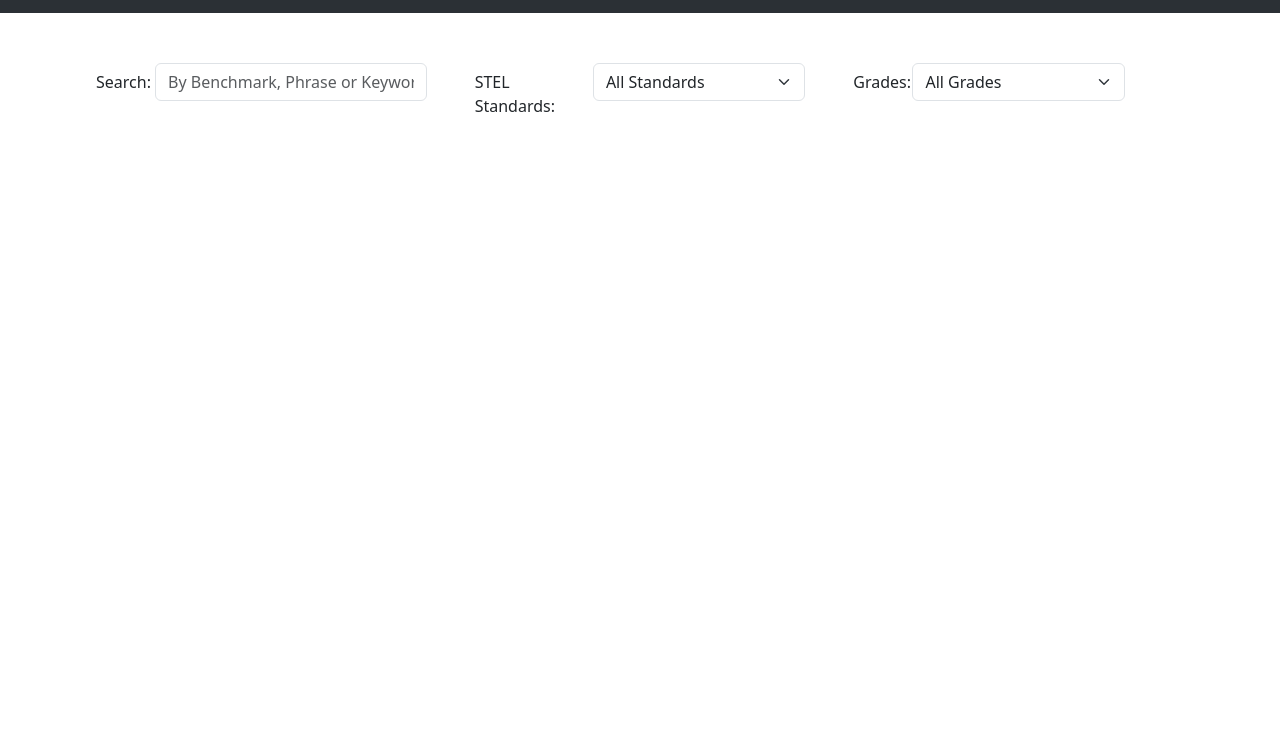
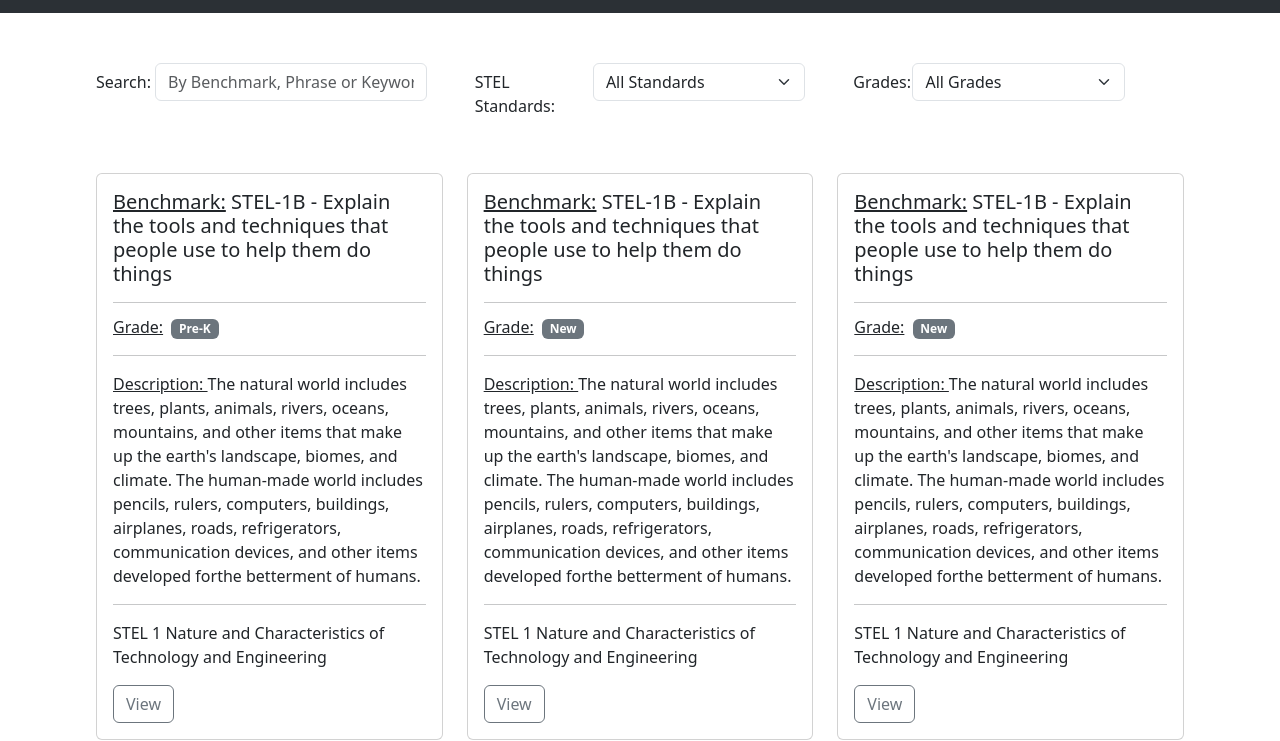
Before and after one commit to iteea-stel-etool/iteea-stel-etool.github.io, a plain HTML site: page index.html in a window 1280 px wide. Shown: the part 59-800 px from the top of the page. Drawn offline with nearby package versions, Linux system fonts and the light colour scheme.

Commit message:
Setup basic designs

```diff
--- a/index.html
+++ b/index.html
@@ -38,7 +38,7 @@
         </div>
         <div class="col">
           <div class="row">
-            <label for="standards" class="col-form-label col-sm-4">STEL Standards:</label>
+            <label for="standards" class="col-form-label col-4">STEL Standards:</label>
             <div class="col">
               <select id="standards" class="form-select">
                 <option selected>All Standards</option>
@@ -65,6 +65,51 @@
                 <option>6-8</option>
                 <option>9-12</option>
               </select>
+            </div>
+          </div>
+        </div>
+      </div>
+
+      <div class="row mt-5">
+        <div class="col-md-4">
+          <div class="card">
+            <div class="card-body">
+              <h5 class="card-title"><u>Benchmark:</u> STEL-1B - Explain the tools and techniques that people use to help them do things</h5>
+              <hr />
+              <p class="card-subtitle"><u>Grade:</u> <span class="badge text-bg-secondary ms-1">Pre-K</span></p>
+              <hr />
+              <p class="card-text"><u>Description: </u> The natural world includes trees, plants, animals, rivers, oceans, mountains, and other items that make up the earth's landscape, biomes, and climate. The human-made world includes pencils, rulers, computers, buildings, airplanes, roads, refrigerators, communication devices, and other items developed forthe betterment of humans.</p>
+              <hr />
+              <p class="card-text">STEL 1 Nature and Characteristics of Technology and Engineering</p>
+              <button class="btn btn-outline-secondary">View</button>
+            </div>
+          </div>
+        </div>
+        <div class="col-md-4">
+          <div class="card">
+            <div class="card-body">
+              <h5 class="card-title"><u>Benchmark:</u> STEL-1B - Explain the tools and techniques that people use to help them do things</h5>
+              <hr />
+              <p class="card-subtitle"><u>Grade:</u> <span class="badge text-bg-secondary ms-1">New</span></p>
+              <hr />
+              <p class="card-text"><u>Description: </u> The natural world includes trees, plants, animals, rivers, oceans, mountains, and other items that make up the earth's landscape, biomes, and climate. The human-made world includes pencils, rulers, computers, buildings, airplanes, roads, refrigerators, communication devices, and other items developed forthe betterment of humans.</p>
+              <hr />
+              <p class="card-text">STEL 1 Nature and Characteristics of Technology and Engineering</p>
+              <button class="btn btn-outline-secondary">View</button>
+            </div>
+          </div>
+        </div>
+        <div class="col-md-4">
+          <div class="card">
+            <div class="card-body">
+              <h5 class="card-title"><u>Benchmark:</u> STEL-1B - Explain the tools and techniques that people use to help them do things</h5>
+              <hr />
+              <p class="card-subtitle"><u>Grade:</u> <span class="badge text-bg-secondary ms-1">New</span></p>
+              <hr />
+              <p class="card-text"><u>Description: </u> The natural world includes trees, plants, animals, rivers, oceans, mountains, and other items that make up the earth's landscape, biomes, and climate. The human-made world includes pencils, rulers, computers, buildings, airplanes, roads, refrigerators, communication devices, and other items developed forthe betterment of humans.</p>
+              <hr />
+              <p class="card-text">STEL 1 Nature and Characteristics of Technology and Engineering</p>
+              <button class="btn btn-outline-secondary">View</button>
             </div>
           </div>
         </div>
```
